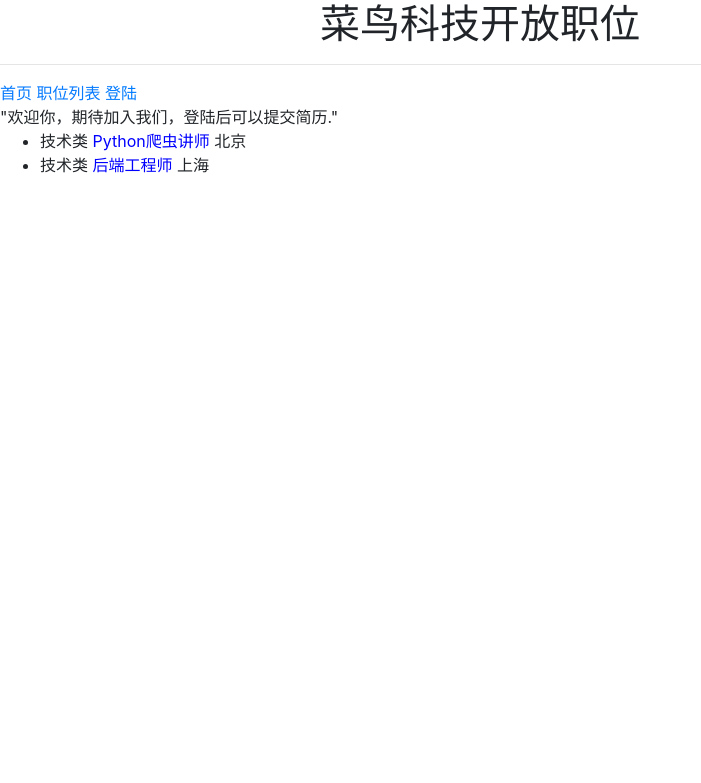
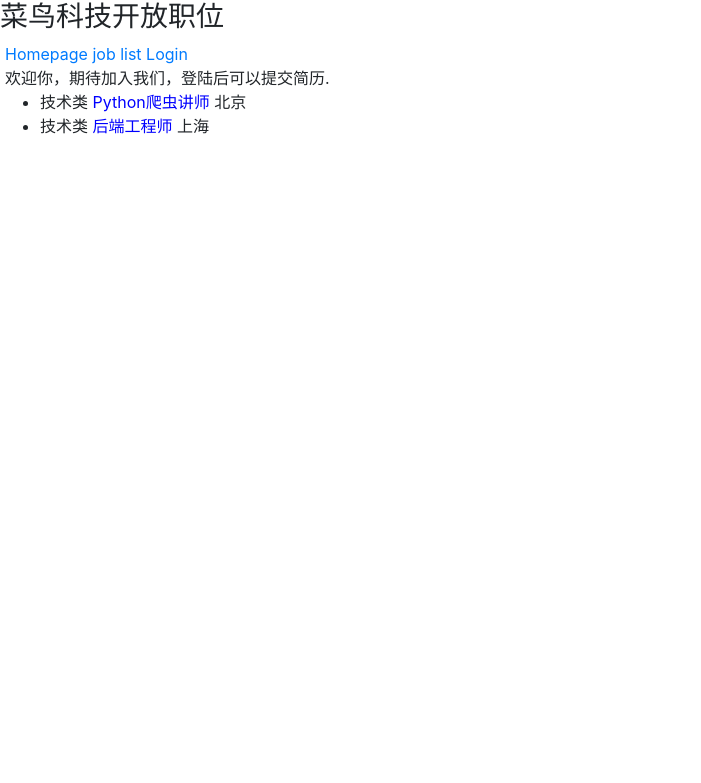
Before and after one commit to BoyYongXin/recuritment, a Django app: page / in a window 1280 px wide. Shown: the top 783 px of the page, without its empty margins (0-701 px from the left). Run offline with Django 3.2, Linux system fonts and the light colour scheme; data comes from the database, SQL or seed files in the repository; both versions use the stored data as it was after the commit; parts of the project's set-up code (start-up, migrations or seed data) failed here and were passed over; some libraries are stand-ins or nearby versions.

Commit message:
update: 提供支持多语言功能

```diff
--- a/jobs/templates/base.html
+++ b/jobs/templates/base.html
@@ -1,34 +1,60 @@
 <!--jobs/templates/base.html-->
+
 {# Load the tag library #}
 {% load bootstrap4 %}
+
+{% load i18n %}
+
 {# Load CSS and JavaScript #}
 {% bootstrap_css %}
 {% bootstrap_javascript jquery='full' %}
+
 {# Display django.contrib.messages as Bootstrap alerts #}
 {% bootstrap_messages %}
 
-
-<h1 style="margin: auto;width: 50%;">菜鸟科技开放职位</h1>
-<p></p>
-<hr>
+<h3 > {% translate "菜鸟科技开放职位" %} </h3>
 
 {% block header %}
-<a href="/" style="text-decoration: none; color:#087bff" >首页</a>
-<a href="/joblist" style="text-decoration: none; color:#087bff" >职位列表</a>
+<div style="margin-left: 5px;display: -webkit-flex;display: flex;">
 
-{% if user.is_authenticated %}
-    <a href="/accounts/logout" style="text-decoration: none; color:#007bff">退出</a>
-{% else %}
-    <a href="/accounts/login" style="text-decoration: none; color:#007bff">登陆</a>
-{% endif %}
+    <div style="flex: 4; ">
+        <a href="/" style="text-decoration: none; color:#007bff">{% translate "Homepage" %}</a>
+        <a href="/joblist" style="text-decoration: none; color:#007bff">{% translate "job list" %}</a>
 
-{% if user.is_authenticated %}
-    <p> 终于等到你 {{ user.username }}, 期待加入我们，用技术去探索一个新世界 </p>
-{% else %}
-    <br>"欢迎你，期待加入我们，登陆后可以提交简历." <br>
-{% endif %}
+        {% if user.is_authenticated %}
+            <a href="/accounts/logout" style="text-decoration: none; color:#007bff">{% translate "Logout" %}</a>
+        {% else %}
+            <a href="/accounts/login" style="text-decoration: none; color:#007bff">{% translate "Login" %}</a>
+        {% endif %}
 
+        {% if user.is_authenticated %}
+            <p>{% blocktranslate with user_name=user.username %} 终于等到你 {{ user_name }}, 期待加入我们，用技术去探索一个新世界 {% endblocktranslate %}</p>
+        {% else %}
+            <br>{% translate "欢迎你，期待加入我们，登陆后可以提交简历." %}<br>
+        {% endif %}
+    </div>
+{##}
+{#<div style="flex: 1; align-content:right;">#}
+{#<form action="{% url 'set_language' %}" method="post" style="margin-block-end: 0em;">{% csrf_token %}#}
+{#    <input name="next" type="hidden" value="{{ redirect_to }}">#}
+{#    <select name="language">#}
+{#        {% get_current_language as LANGUAGE_CODE %}#}
+{#        {% get_available_languages as LANGUAGES %}#}
+{#        {% get_language_info_list for LANGUAGES as languages %}#}
+{#        {% for language in languages %}#}
+{#            <option value="{{ language.code }}"{% if language.code == LANGUAGE_CODE %} selected{% endif %}>#}
+{#                {{ language.name_local }} ({{ language.code }})#}
+{#            </option>#}
+{#        {% endfor %}#}
+{#    </select>#}
+{##}
+{#	<input type="submit" value={% translate "Switch" %} style="font-size:12;height:20px">#}
+{#</form>#}
+{#</div>#}
+</div>
+{#<hr style="margin-top: 0px; ">#}
 {% endblock %}
+
 
 {% block content %}
 {% endblock %}
--- a/recuritment/urls.py
+++ b/recuritment/urls.py
@@ -24,7 +24,7 @@ urlpatterns = [
     path('admin/', admin.site.urls),
     url(r'^accounts/', include('registration.backends.simple.urls')),
     # path(r'^accounts/', include('registration.backends.simple.urls')),
-
+path('i18n/', include('django.conf.urls.i18n')),
 
 ]
 admin.site.site_header = _('菜鸟科技招聘管理系统')
```
Also changed, not shown: settings/base.py (+11 -2 lines), db.sqlite3, settings/local.py (line endings or trailing spaces), 2 other files.
